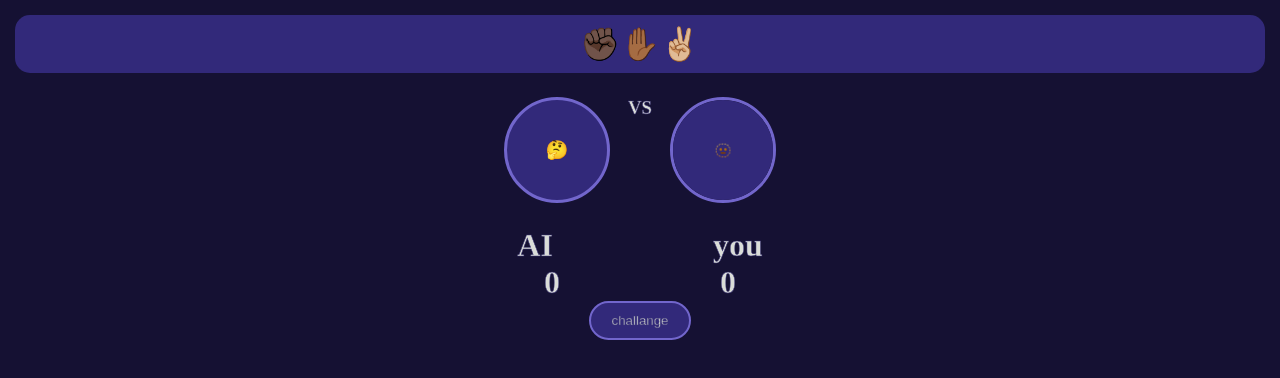
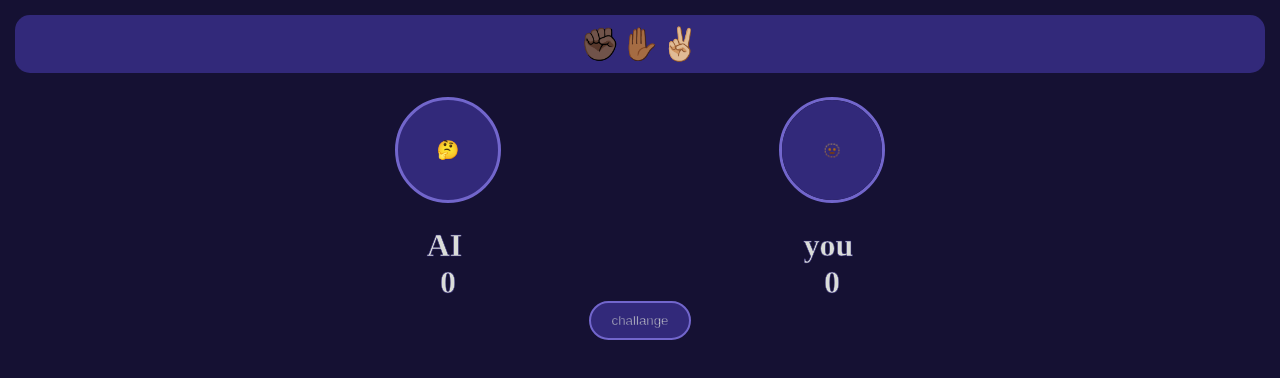
Before and after one commit to 73azn/Odin-rock-paper-scissors-, a plain HTML site: page index.html in a window 1280 px wide. Drawn offline with Linux system fonts and the light colour scheme.

Commit message:
deleted vs

```diff
--- a/index.html
+++ b/index.html
@@ -13,7 +13,7 @@
     <div class="players container">
         <div class="players">
             <div class="player ai">🤔</div>
-            <h3>VS</h3>
+
             <div class="player hu"><button class="select" onclick="changeHumanChoice()">🫥</button></div>
         </div>
     </div>
--- a/style.css
+++ b/style.css
@@ -9,7 +9,7 @@
     padding: 0;
     margin: 0;
     color: #DADDD8;
-    -webkit-text-stroke-color: #3f3879 ;
+    -webkit-text-stroke-color: #32297A ;
     -webkit-text-stroke-width: 0.5px;
 }
 body{
@@ -47,9 +47,9 @@ body{
 }
 .players{
 display: flex;
-justify-content: center;
-gap: 18px;
-width: 100%;
+justify-content: space-around;
+
+width: 60%;
 padding: 12px;
 flex-direction: row;
 
@@ -85,8 +85,8 @@ border-radius: 15px;
 .score{
 
     display: flex;
-    justify-content: center;
-    gap: 160px;
+    justify-content: space-around;
+    width: 60%;
 }
 .challange{
     border: #7266CC solid 2px;
```
